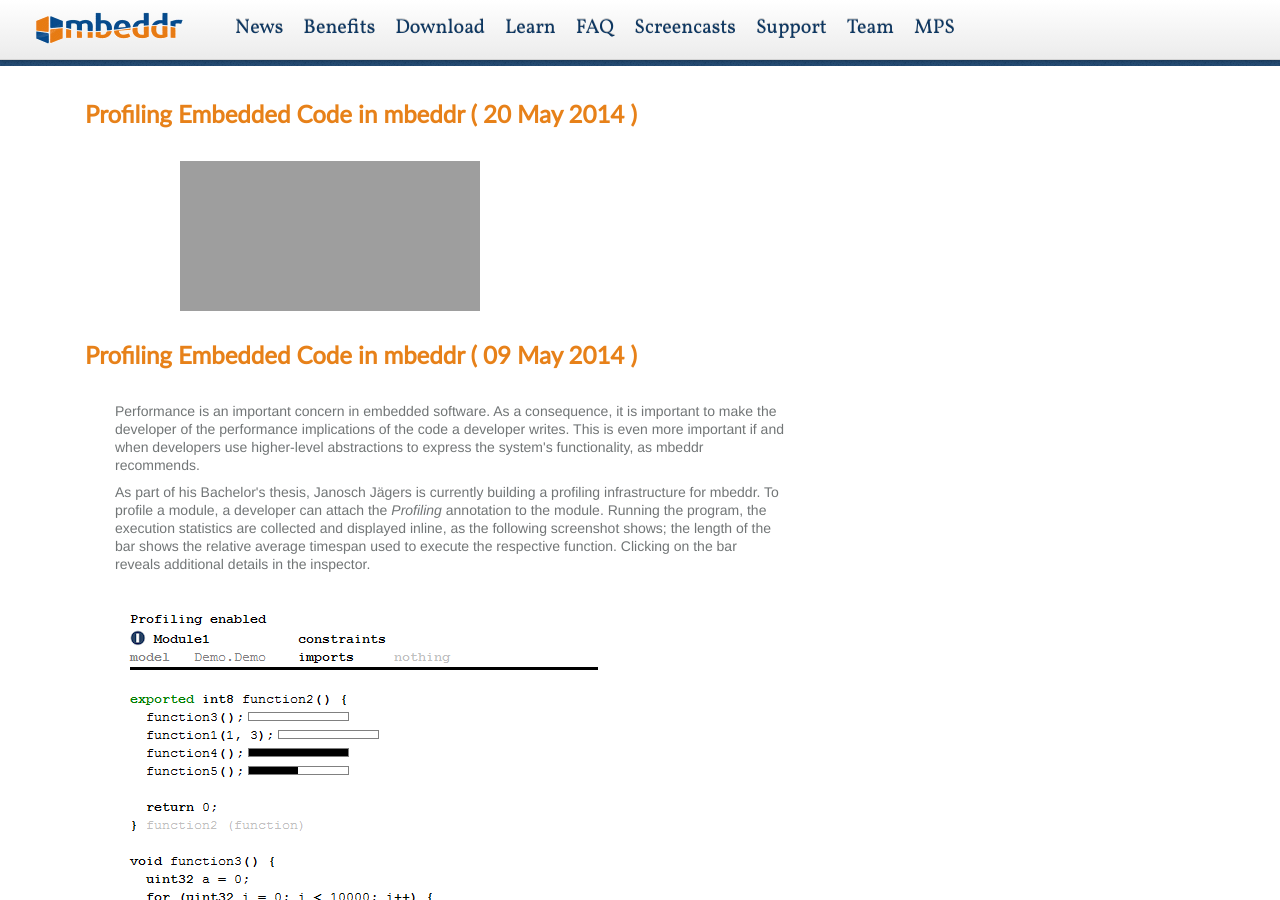
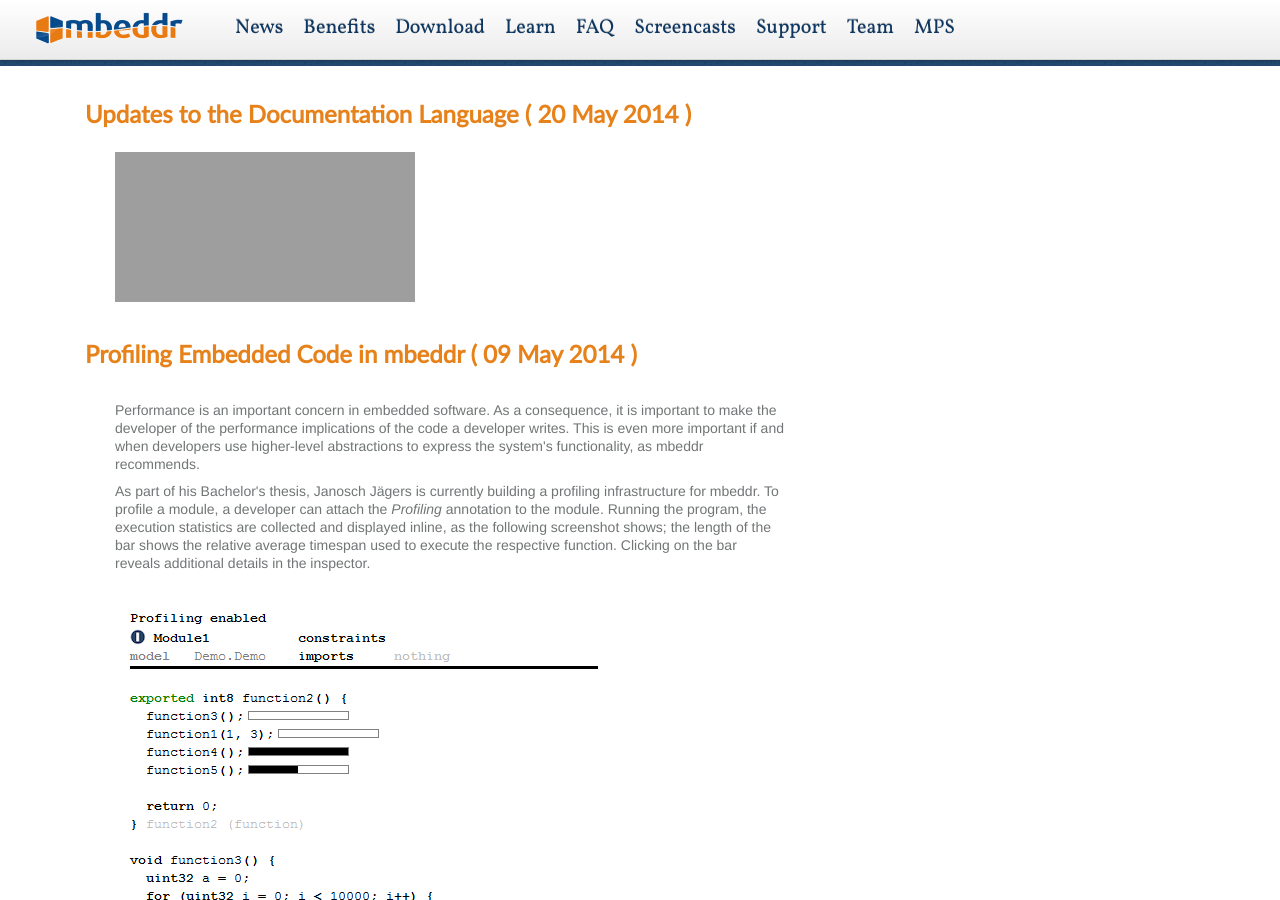
Before and after one commit to mbeddr/mbeddr.github.io, a Jekyll site: the page built from blog/index.html, in a window 1280 px wide and 900 px high. Built offline with Jekyll 4.4.1, drawn with Linux system fonts in a browser that asks for light colours; nearby versions of some CDN libraries; library files that are not in the unit come from our copies; grey boxes are pictures that could not be loaded.

Commit message:
started a new blog entry

```diff
--- a/_posts/2014-05-20-docLangUpdate.html
+++ b/_posts/2014-05-20-docLangUpdate.html
@@ -1,11 +1,7 @@
 ---
 layout: blogpost
-title: Profiling Embedded Code in mbeddr
+title: Updates to the Documentation Language
 ---
 
-<div class="span4">
-    <div class="flex-video" style="margin: 0 auto;text-align:center;">
-        <iframe allowfullscreen="true" src="https://www.youtube.com/watch?v=-kMrvreg6n0"
-                frameborder="0"></iframe>
-    </div>
-</div>
+<iframe allowfullscreen="true" src="https://www.youtube.com/watch?v=-kMrvreg6n0"
+        frameborder="0"></iframe>
```
